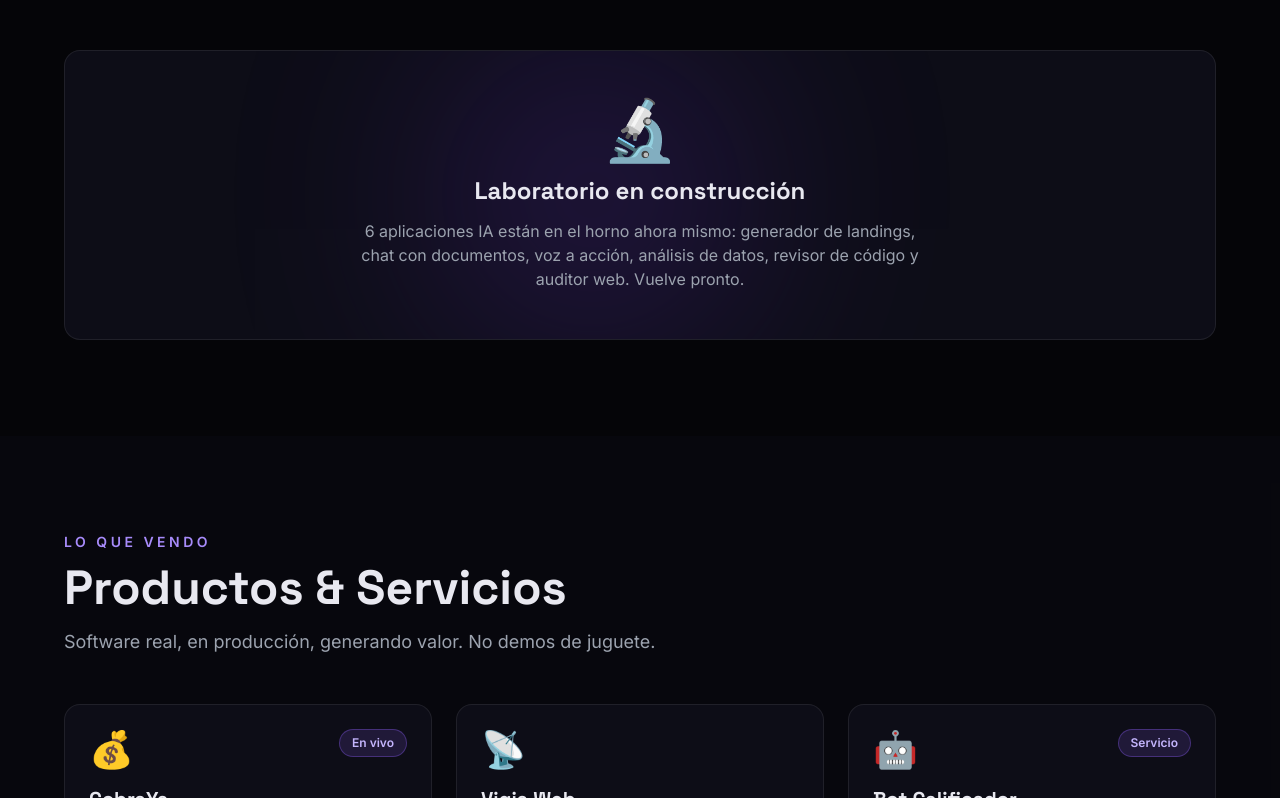
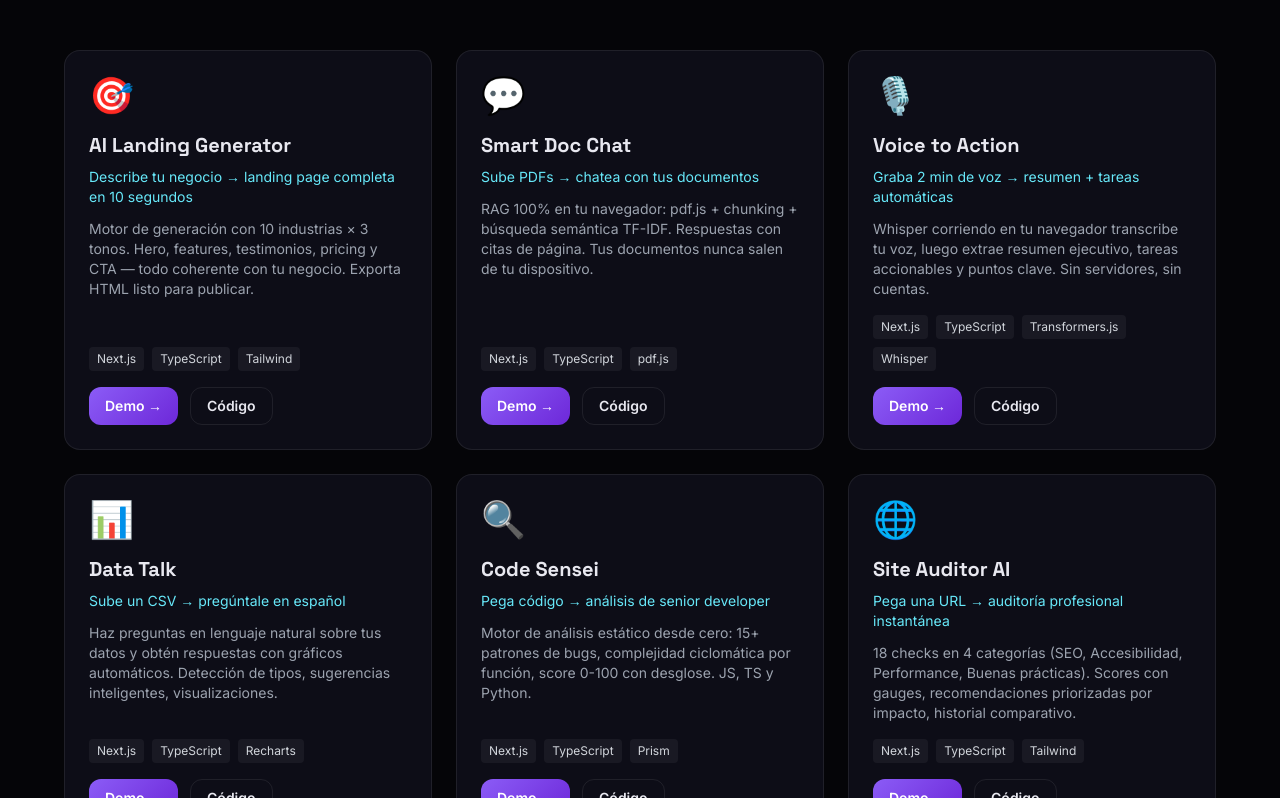
Before and after one commit to carlosreyesafk/portfolio, a Next.js app: page / in a window 1280 px wide. Shown: the part 1042-1840 px from the top of the page. Built offline with nearby package versions, Linux system fonts and the light colour scheme.

Commit message:
feat: 6 proyectos IA en vivo en El Cerebro

```diff
--- a/src/data/brain.ts
+++ b/src/data/brain.ts
@@ -69,12 +69,60 @@ export const hero = {
 // TODO: llenar cuando estén listos los 6 proyectos IA.
 // Cada entrada: { name, tagline, description, stack, demoUrl, repoUrl, emoji }
 export const aiProjects: AIProject[] = [
-  // TODO: ai-landing-generator — describe tu negocio → landing page completa
-  // TODO: smart-doc-chat — sube PDFs → chatea con tus documentos
-  // TODO: voice-to-action — graba voz → transcripción + resumen + tareas
-  // TODO: data-talk — sube un CSV → pregúntale en lenguaje natural
-  // TODO: code-sensei — pega código → análisis de senior developer
-  // TODO: site-auditor-ai — pega una URL → auditoría pro instantánea
+  {
+    name: "AI Landing Generator",
+    tagline: "Describe tu negocio → landing page completa en 10 segundos",
+    description: "Motor de generación con 10 industrias × 3 tonos. Hero, features, testimonios, pricing y CTA — todo coherente con tu negocio. Exporta HTML listo para publicar.",
+    stack: ["Next.js", "TypeScript", "Tailwind"],
+    demoUrl: "https://ai-landing-generator-qnl2djir0-carlosreyesafks-projects.vercel.app",
+    repoUrl: "https://github.com/carlosreyesafk/ai-landing-generator",
+    emoji: "🎯",
+  },
+  {
+    name: "Smart Doc Chat",
+    tagline: "Sube PDFs → chatea con tus documentos",
+    description: "RAG 100% en tu navegador: pdf.js + chunking + búsqueda semántica TF-IDF. Respuestas con citas de página. Tus documentos nunca salen de tu dispositivo.",
+    stack: ["Next.js", "TypeScript", "pdf.js"],
+    demoUrl: "https://smart-doc-chat-6uxe4ybq0-carlosreyesafks-projects.vercel.app",
+    repoUrl: "https://github.com/carlosreyesafk/smart-doc-chat",
+    emoji: "💬",
+  },
+  {
+    name: "Voice to Action",
+    tagline: "Graba 2 min de voz → resumen + tareas automáticas",
+    description: "Whisper corriendo en tu navegador transcribe tu voz, luego extrae resumen ejecutivo, tareas accionables y puntos clave. Sin servidores, sin cuentas.",
+    stack: ["Next.js", "TypeScript", "Transformers.js", "Whisper"],
+    demoUrl: "https://voice-to-action-chachi.vercel.app",
+    repoUrl: "https://github.com/carlosreyesafk/voice-to-action",
+    emoji: "🎙️",
+  },
+  {
+    name: "Data Talk",
+    tagline: "Sube un CSV → pregúntale en español",
+    description: "Haz preguntas en lenguaje natural sobre tus datos y obtén respuestas con gráficos automáticos. Detección de tipos, sugerencias inteligentes, visualizaciones.",
+    stack: ["Next.js", "TypeScript", "Recharts"],
+    demoUrl: "https://data-talk-chachi.vercel.app",
+    repoUrl: "https://github.com/carlosreyesafk/data-talk",
+    emoji: "📊",
+  },
+  {
+    name: "Code Sensei",
+    tagline: "Pega código → análisis de senior developer",
+    description: "Motor de análisis estático desde cero: 15+ patrones de bugs, complejidad ciclomática por función, score 0-100 con desglose. JS, TS y Python.",
+    stack: ["Next.js", "TypeScript", "Prism"],
+    demoUrl: "https://code-sensei-rlkhu3q52-carlosreyesafks-projects.vercel.app",
+    repoUrl: "https://github.com/carlosreyesafk/code-sensei",
+    emoji: "🔍",
+  },
+  {
+    name: "Site Auditor AI",
+    tagline: "Pega una URL → auditoría profesional instantánea",
+    description: "18 checks en 4 categorías (SEO, Accesibilidad, Performance, Buenas prácticas). Scores con gauges, recomendaciones priorizadas por impacto, historial comparativo.",
+    stack: ["Next.js", "TypeScript", "Tailwind"],
+    demoUrl: "https://site-auditor-7r3a4uln6-carlosreyesafks-projects.vercel.app",
+    repoUrl: "https://github.com/carlosreyesafk/site-auditor-ai",
+    emoji: "🌐",
+  },
 ];
 
 // ─── PRODUCTOS ─────────────────────────────────────────
```
